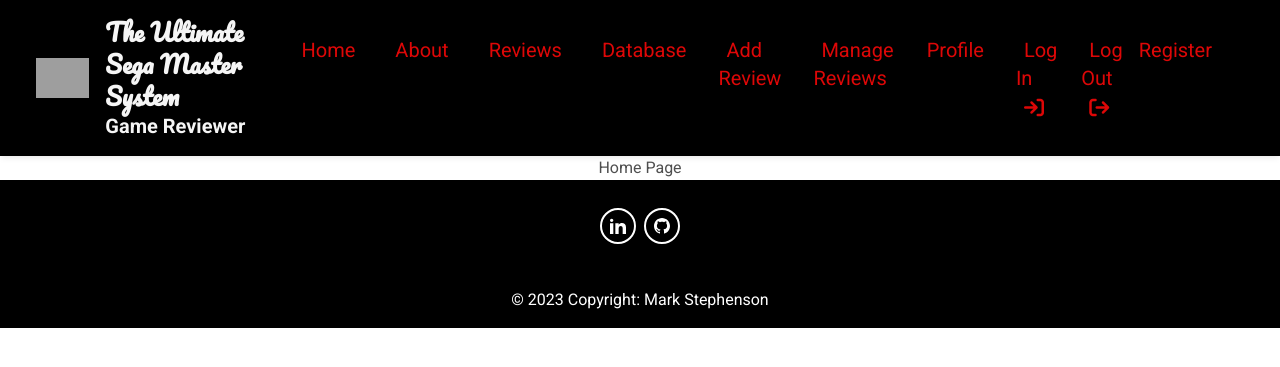
After one commit to MJstephenson/game-reviews, a Flask app: page /home in a window 1280 px wide. The commit adds this page. Shown: the top 367 px of the page. Run offline with Flask 3, Linux system fonts and the light colour scheme; some libraries are stand-ins or nearby versions; some web fonts are replaced; grey boxes are pictures that could not be loaded.

Commit message:
Add route for index.html

```diff
--- a/app.py
+++ b/app.py
@@ -105,6 +105,12 @@ def logout():
 def add_review():
     return render_template("add_review.html")
 
+
+@app.route("/home")
+def home():
+    return render_template("index.html")
+
+
 if __name__ == "__main__":
     app.run(host=os.environ.get("IP"),
             port=int(os.environ.get("PORT")),
--- a/templates/base.html
+++ b/templates/base.html
@@ -62,7 +62,7 @@
             <li class="mb-4 lg:mb-0 lg:pr-6" data-te-nav-item-ref>
               <!-- Home -->
               <a class="text-[#dd0707] hover:text-neutral-100 focus:text-neutral-700 disabled:text-black/30 dark:text-neutral-200 dark:hover:text-neutral-300 dark:focus:text-neutral-300 lg:px-2 [&.active]:text-black/90 dark:[&.active]:text-zinc-400"
-                href="#" data-te-nav-link-ref>Home</a>
+              href="{{ url_for('home') }}" data-te-nav-link-ref>Home</a>
             </li>
             <!-- About -->
             <li class="mb-4 lg:mb-0 lg:pr-6" data-te-nav-item-ref>
--- /dev/null
+++ b/templates/index.html
@@ -0,0 +1,6 @@
+{% extends "base.html" %}
+{% block content %}
+<h1 class="text-center">Home Page</h1>
+
+
+{% endblock %}
```
